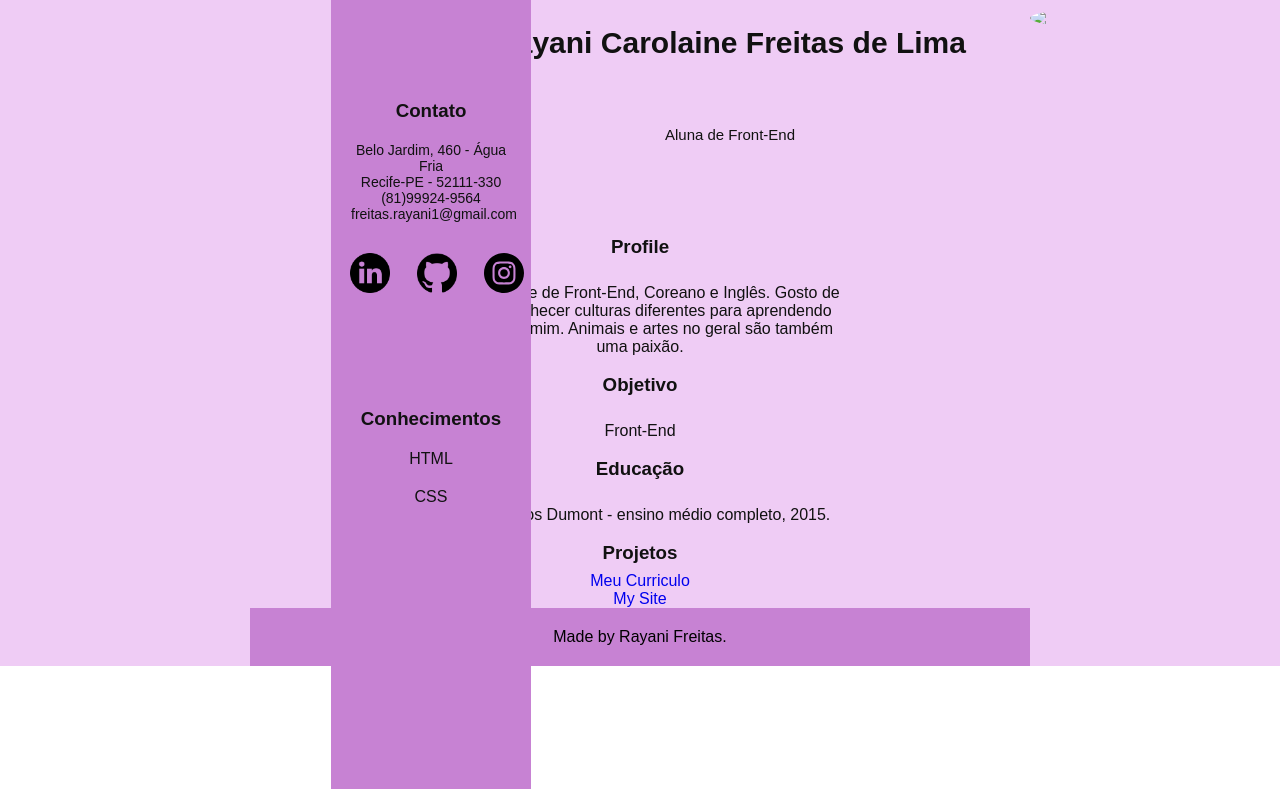
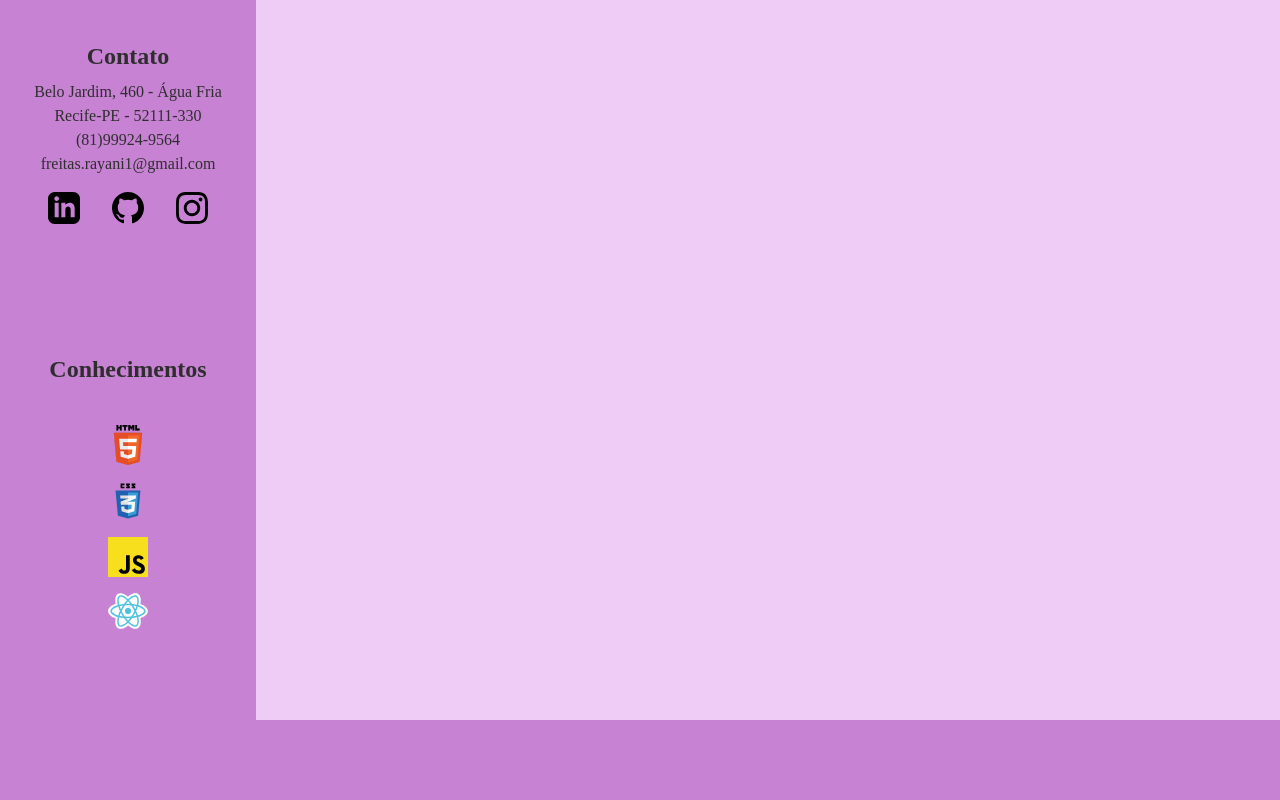
Before and after one commit to freitasrayani/Curr-culo, a plain HTML site: page index.html in a window 1280 px wide. Drawn offline with Linux system fonts and the light colour scheme.

Commit message:
feat:aside

```diff
--- a/index.html
+++ b/index.html
@@ -4,113 +4,45 @@
     <meta charset="UTF-8">
     <meta name="viewport" content="width=device-width, initial-scale=1.0">
 
-    <link rel="stylesheet" href="main.css"/>
+    <link rel="stylesheet" href="./style.css">
     <!--algum link de fonte-->
     <title>Meu Curriculo</title>
 </head>
 <body>
-    <div class="container">
-        <header class="header">
-            <div class="hb">
-                <div>
-                <img class="imagem" src=".//first.jpg">
-            </div>
-
-
-                <div>
-                    <h1 class="texto" >
-                        Rayani Carolaine Freitas de Lima
-                    </h1>
-                    <p class="texto">Aluna de Front-End</p>
-
+    <main class="container">
+        <aside class="aside">
+            <h2 class="title">Contato</h2>
+            <p class="description">Belo Jardim, 460 - Água Fria</p>
+            <p class="description">Recife-PE - 52111-330</p>
+            <p class="description">(81)99924-9564</p>
+            <p class="description">freitas.rayani1@gmail.com</p>
+            <section class="social-media-link">
+                <a href="https://www.linkedin.com/in/rayani-freitas-a118541ab/" target="_blank">
+                    <img src="./img/linkedin.svg" alt="linkedin">
+                </a>
+                <a href="https://github.com/freitasrayani" target="_blank">
+                    <img src="./img/github.svg" alt="github">
+                </a>
+                <a href="https://www.instagram.com/_uravitymiao/?hl=pt-br" target="_blank">
+                    <img src="./img/instagram.svg" alt="instagram">
+                </a>
+            </section>
+            <section class="skills">
+                <h1 class="title">
+                    Conhecimentos
+                </h1>
+                <div class="skills-container">
+                    <img class="skills-logo" src="./img/html5.svg" alt="HTML">
+                    <img class="skills-logo" src="./img/css3.svg" alt="CSS">
+                    <img class="skills-logo" src="./img/javascript.svg" alt="JavaScript">
+                    <img class="skills-logo" src="./img/react.svg" alt="React">
                 </div>
-
-            </div>
-        </header>
-
-        <main class="main">
-            <section>
-                <h3 class="sub">
-                    Profile
-                </h3>
-                <p class="paragraph">
-                 22, estudante de Front-End, Coreano e Inglês. Gosto de viajar e conhecer culturas diferentes para aprendendo mais sobre mim. Animais e artes no geral são também uma paixão.
-                </p>
-            </section>
-            <section>
-                <h3 class="sub">
-                    Objetivo
-                </h3>
-                <p class="paragraph">Front-End</p>
-            </section>
-
-            <section>
-                <h3 class="sub">
-                    Educação
-                </h3>
-                <ul>
-                    <li>
-                        <p class="paragraph"><span class="negrito">Erem Santos Dumont</span> - ensino médio completo, 2015.
-                        </p>
-                    </li>
-                </ul>
-            </section>
-            <section>
-                <h3 class="sub">
-                    Projetos
-                </h3>
-                <ul>
-                    <li>
-                        <a class="link" href="https://github.com/freitasrayani/curriculo" target="_blank">Meu Curriculo</a>
-                    </li>
-                    <li>
-                        <a class="link" href="https://codepen.io/miao-me/pen/NWxwjYr" target="_blank">My Site</a>
-                    </li>
-                </ul>
-            </section>
-        </main>
-        <aside id="content-aside">
-            <section>
-                <h3 class="cont">Contato</h3>
-                <ul>
-                    <li>
-                        <p class="pg-text">Belo Jardim, 460 - Água Fria<br>
-                           Recife-PE - 52111-330<br>
-                           (81)99924-9564
-                           freitas.rayani1@gmail.com
-                        </p>
-                    </li>
-                </ul>
-                </ul>
-                <ul class="list">
-                    <li class="list list-first"><!--linkedin-->
-                        <a href="https://www.linkedin.com/in/rayani-freitas-a118541ab/" target="_blank">
-                            <img class="img" src="linkedin-logo.png" alt="">
-                        </a>
-                    </li>
-                    <li class="list list-second"><!--github-->
-                        <a href="https://github.com/freitasrayani" target="_blank">
-                            <img class="img" src="github-logo.png" alt="">
-                        </a>
-                    </li>
-                        <li class="list list-last"><!--instagram-->
-                            <a href="https://www.instagram.com/_uravitymiao/?hl=pt-br" target="_blank">
-                                <img class="img" src="insta-logo.svg" alt="">
-                            </a>
-                        </li>
-                    </ul>
-                    <ul>
-                        <li>
-                            <h3 class="cont">Conhecimentos</h3>
-                        </li>
-                        <li class="xp-xp">HTML</li>
-                        <li class="xp-xp">CSS</li>
-                    </ul>
             </section>
         </aside>
-        <footer class="rodape">
-        Made by Rayani Freitas.
-        </footer>
-    </div>
+        <section class="section"></section>
+    </main>
+    <footer class="footer">
+
+    </footer>
 </body>
 </html>
--- a/main.css
+++ /dev/null
@@ -1,144 +0,0 @@
-* {
-box-sizing: border-box;
-padding: 0;
-margin: 0;
-font-family: sans-serif;
-}
-
-html,
-body {
-    font-size: 100%;
-    background: white;
-}
-
-
-header {
-    font-size: 15px;
-    width: 50%;
-    border: 10px solid #efccf5;
-}
-
-.container {
-    height: 100%;
-    display: flex;
-    flex-direction: column ;
-
-    justify-content: center;
-    align-items: center;
-
-    background: #efccf5;
-    color: rgb(17, 17, 17);
-    text-align: center ;
-}
-
-ul li {
-    list-style: none;
-}
-
-.hb {
-    display: table;
-}
-
-.imagem {
-    display: table-cell;
-    float: right;
-    border-radius: 50%;
-    width: 100px;
-
-}
-
-.texto {
-    display: table-cell;
-    float: right;
-    width: 800px;
-    height: 100px;
-
-}
-.main {
-    flex: 1;
-
-}
-
-.link {
-    list-style: none;
-    text-decoration: none;
-}
-
-
-.paragraph {
-    width: min(450px, 100%);
-    margin: auto;
-    padding: 18px;
-}
-
-.sub {
-    width: left center;
-    height: 30px
-
-
-}
-
-
-
-
-
-
-
-#content-aside {
-    position: absolute;
-width: 200px;
-height: 789px;
-left: 331px;
-top: 0px;
-
-
-
-
-
-background: #c782d3;
-}
-
-.cont {
-    margin-top: 50%;
-
-
-}
-
-.pg-text {
-    margin: 20px;
-    top: 117px;
-    font-size: 14px;
-}
-
-
-
-
-
-.list {
-
-    display: flex;
-    align-items: baseline;
-    justify-content: space-between;
-
-    width: 200px;
-    margin: 4%;
-
-}
-
-.img {
-    width: 40px;
-    margin: 8%;
-
-}
-
-.xp-xp {
-    margin: 20px;
-
-}
-
-footer {
-    width: 61%;
-    background: #c782d3;
-    padding: 20px;
-    color: black;
-}
--- /dev/null
+++ b/style.css
@@ -0,0 +1,89 @@
+:root {
+    --pink-base: #EFCCF5;
+    --pink-strong: #C782D3;
+    --font-base: #2e2e2e;
+}
+
+* {
+    margin: 0;
+    padding: 0;
+    box-sizing: border-box;
+    color : var(--font-base);
+    font-size: 1rem;
+    font-weight: normal;
+}
+
+body {
+    background-color: var(--pink-base);
+}
+
+.container {
+    display: grid;
+    grid-template: "aside section";
+    grid-template-columns: 2fr 8fr;
+    height: 90vh;
+    width: 100%;
+}
+
+.aside {
+    grid-area: "aside";
+    background-color: var(--pink-strong);
+    display: flex;
+    flex-direction: column;
+    align-items: center;
+    padding-top: 2rem;
+}
+
+.section {
+    grid-area: "section";
+}
+
+.footer {
+    height: 10vh;
+    width: 100%;
+    background-color: var(--pink-strong);
+}
+
+.social-media-link {
+    width: 100%;
+    display: flex;
+    justify-content: space-evenly;
+    padding: 1rem;
+}
+
+.social-media-link  img {
+    width: 2rem;
+}
+
+.title {
+    font-weight: bolder;
+    font-size: 1.5rem;
+    line-height: 2rem;
+    margin: 0.5rem;
+}
+
+.description {
+    line-height: 1.5rem;
+}
+
+.skills {
+    margin-top: 30%
+}
+
+.skills > .title {
+    padding: 1.5rem;
+}
+
+.skills-logo {
+    width: 2.5rem;
+    height: 2.5rem;
+    margin: 0.5rem;
+}
+
+.skills-container {
+    width: 100%;
+    display: flex;
+    justify-content: center;
+    flex-direction: column;
+    align-items: center;
+}
```
Also changed, not shown: github-logo.png (deleted), img/css3.svg (added), img/first.jpg (renamed from first.jpg), img/github.svg (added), img/html5.svg (added), img/instagram.svg (added), img/javascript.svg (added), img/linkedin.svg (added), img/react.svg (added), insta-logo.svg (deleted), linkedin-logo.png (deleted).
